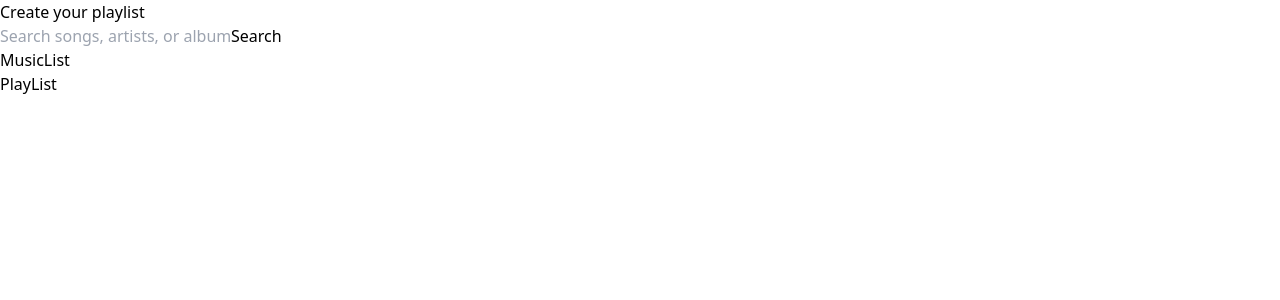
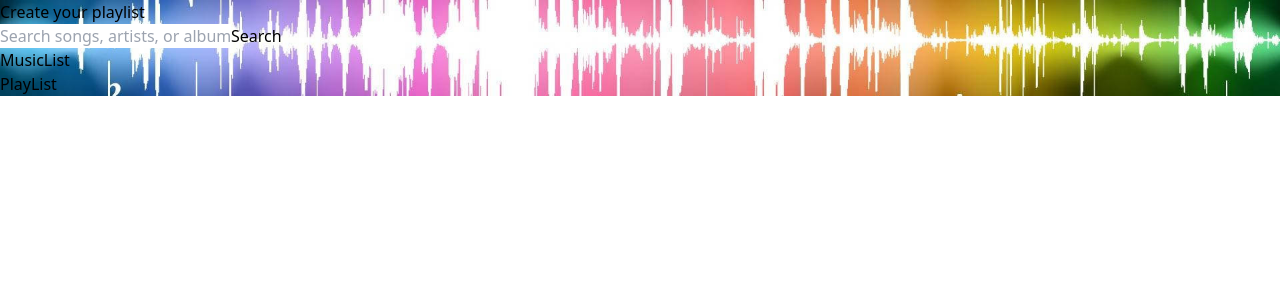
Before and after one commit to c-schinner/music-app, a React (Vite) app: page / in a window 1280 px wide. Shown: the top 300 px of the page. Built offline with nearby package versions, Linux system fonts and the light colour scheme.

Commit message:
UI and API functionality
Made UI cleaner, added bg image.
Started on API calls and functionality of buttons

```diff
--- a/src/App.jsx
+++ b/src/App.jsx
@@ -1,12 +1,21 @@
 import Header from "./components/Header"
 import InputFile from "./components/InputFile"
+import musicpic from "./assets/musicpic.jpeg"
 
 
 function App() {
 
   return (
     <>
-    <div className="bg-slate-500 flex flex-col h-screen">
+    <div
+    className="bg-slate-500 flex flex-col h-screen"
+    style={{
+      backgroundImage: `url(${musicpic})`,
+      backgroundSize: "cover",
+      backgroundPosition: "center",
+      backgroundRepeat: "no-repeat",
+    }}
+    >
       <div className="h-[100px] p-10">
           <Header />
       </div>
--- a/src/components/InputFile.jsx
+++ b/src/components/InputFile.jsx
@@ -1,24 +1,57 @@
+import { useState } from 'react';
 import MusicList from "./MusicList"
 import PlayList from "./PlayList"
 
 
 
 const InputFile = () => {
+
+    const [searchTerm, setSearchTerm] = useState('');
+    const [songs, setSongs] = useState([]);
+    const [playlist, setPlaylist] = useState([]);
+    const [loading, setLoading] = useState(false);
+    const [error, setError] = useState(null);
+
+    const searchSpotify = async () => {
+        setLoading(true);
+        setError(null);
+        try {
+            const response = await fetch(``);
+            if (!response.ok) {
+                throw new Error('Failed to load information.')
+            }
+            const data = await response.json();
+            setSongs(data.tracks.itsm);
+        } catch (e) {
+            setError(e);
+        }
+        setLoading(false);
+    }
+
     return (
         <div>
             <div className="flex items-center w-full mt-10">
                 <input
                     type="text"
                     placeholder="Search songs, artists, or albums"
+                    value={searchTerm}
+                    onChange={(e) => setSearchTerm(e.target.value)}
                     className="p-3 rounded-md w-4/5 mx-auto opacity-50" />
-                <button className="w-1/5 p-2 ml-2 bg-blue-400 text-white rounded-md border border-blue-600 transform active:scale-95 transition-transform duration-150">
+                <button
+                    className="w-1/5 p-2 ml-2 bg-blue-400 text-white rounded-md border border-blue-600 transform active:scale-95 transition-transform duration-150"
+                    onClick={searchSpotify}
+                >
                     Search
                 </button>
+                {loading && <p>Loading...</p>}
+                {error && <p className="text-red-500">{error}</p>}
             </div>
-            <div className="flex justify-center p-5 h-full mt-20">
-                <MusicList />
-                <PlayList />
+            {!loading && !error && (
+                <div className="flex justify-center p-5 h-full mt-20">
+                <MusicList songs={songs} />
+                <PlayList playlist={playlist} setPlaylist={setPlaylist} />
             </div>
+            )}
         </div>
     )
 }
--- a/src/components/MusicList.jsx
+++ b/src/components/MusicList.jsx
@@ -1,6 +1,8 @@
 
 
-const MusicList = () => {
+const MusicList = ({ songs }) => {
+
+
     return (
         <>
             <div className="h-full w-1/2 mx-auto text-2xl font-semibold">
--- a/src/components/PlayList.jsx
+++ b/src/components/PlayList.jsx
@@ -1,5 +1,7 @@
 
-const PlayList = () => {
+
+const PlayList = ({ playlist, setPlaylist }) => {
+
     return (
         <>
             <div className="w-1/2 mx-auto text-2xl font-semibold">
```
Also changed, not shown: src/assets/musicpic.jpeg (added).
